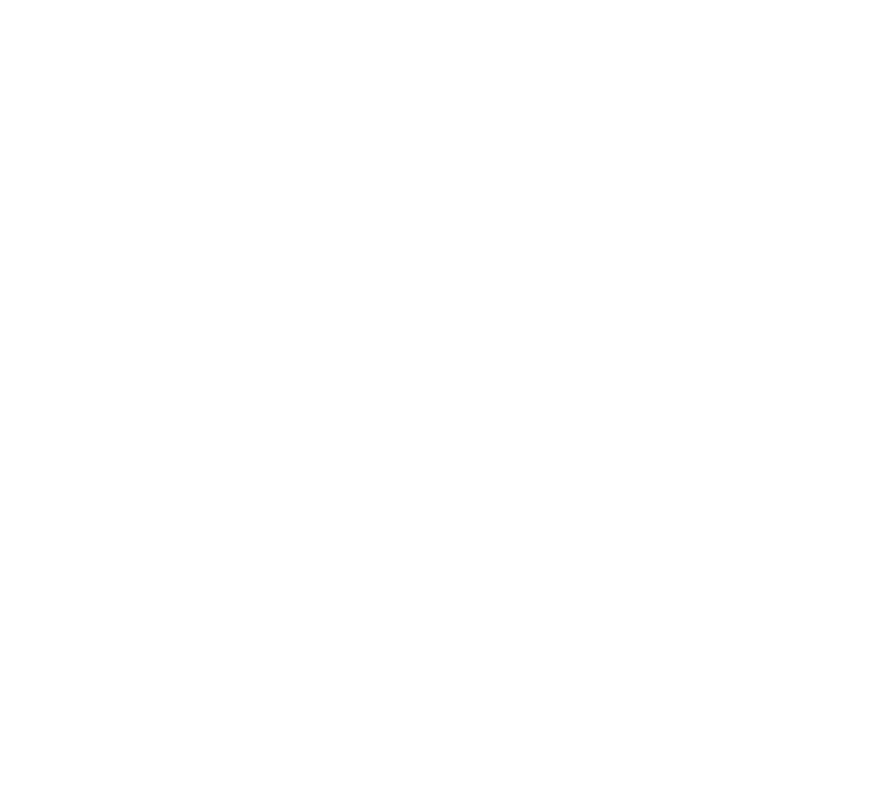
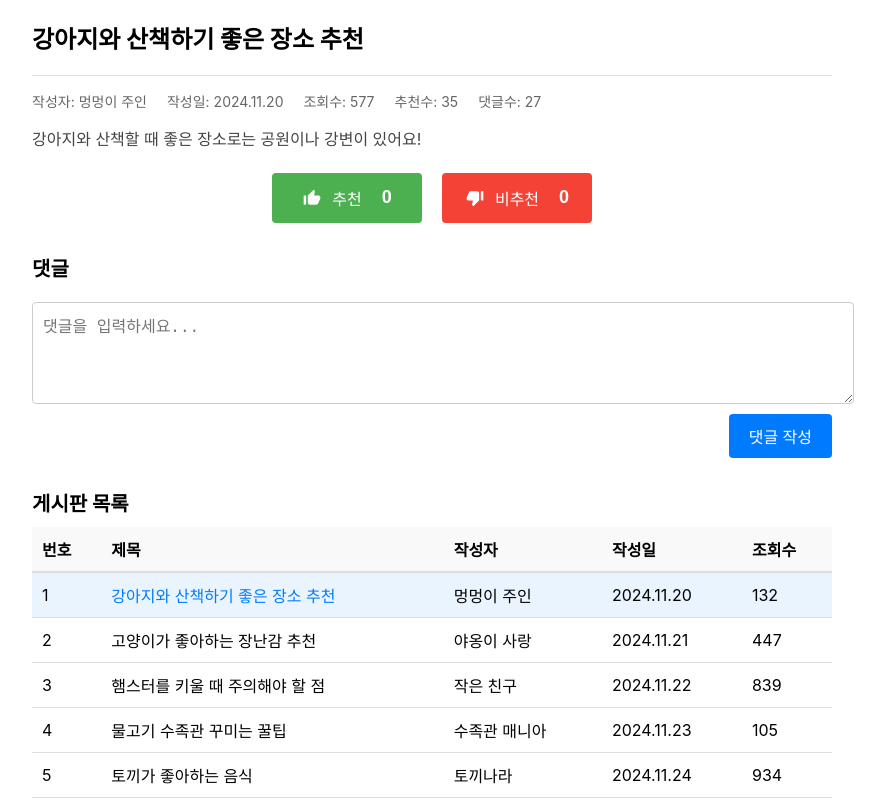
Before and after one commit to TalkingPotato90/pettopia, a React (Create React App) app in the folder frontend/: page /community/postdetail/1 in a window 1280 px wide. Before the commit this address had no page. Shown: the top 800 px of the page, without its empty margins (208-1093 px from the left). Built offline with nearby package versions, Linux system fonts and the light colour scheme.

Commit message:
feat: 상세글 하단 게시글 리스트 구현

```diff
--- a/frontend/src/App.js
+++ b/frontend/src/App.js
@@ -5,13 +5,108 @@
 import PostDetail from './pages/PostDetail';
 import Login from './pages/Login';
 
+const posts = [
+  {
+    id: 1,
+    title: '강아지와 산책하기 좋은 장소 추천',
+    author: '멍멍이 주인',
+    content: '강아지와 산책할 때 좋은 장소로는 공원이나 강변이 있어요!',
+    date: '2024.11.20',
+  },
+  {
+    id: 2,
+    title: '고양이가 좋아하는 장난감 추천',
+    author: '야옹이 사랑',
+    content: '고양이는 낚싯대 장난감이나 레이저 포인터를 정말 좋아해요!',
+    date: '2024.11.21',
+  },
+  {
+    id: 3,
+    title: '햄스터를 키울 때 주의해야 할 점',
+    author: '작은 친구',
+    content: '햄스터는 스트레스에 민감해서 조용한 환경에서 키워야 해요.',
+    date: '2024.11.22',
+  },
+  {
+    id: 4,
+    title: '물고기 수족관 꾸미는 꿀팁',
+    author: '수족관 매니아',
+    content: '수족관을 꾸밀 때 자연스러운 돌과 식물을 사용하는 것이 좋아요.',
+    date: '2024.11.23',
+  },
+  {
+    id: 5,
+    title: '토끼가 좋아하는 음식',
+    author: '토끼나라',
+    content: '토끼는 신선한 채소와 건초를 주로 먹고, 과일은 간식으로만 주세요.',
+    date: '2024.11.24',
+  },
+  {
+    id: 6,
+    title: '반려동물 보험의 필요성',
+    author: '보험 전문가',
+    content: '반려동물 보험은 예상치 못한 의료비를 대비하기 위해 필요합니다.',
+    date: '2024.11.25',
+  },
+  {
+    id: 7,
+    title: '앵무새 훈련하기',
+    author: '새 친구',
+    content: '앵무새는 똑똑해서 훈련이 가능하며, 보상으로 씨앗을 줄 수 있어요.',
+    date: '2024.11.26',
+  },
+  {
+    id: 8,
+    title: '고슴도치를 위한 집 꾸미기',
+    author: '고슴도치 주인',
+    content: '고슴도치는 은신처와 바닥재가 꼭 필요해요.',
+    date: '2024.11.27',
+  },
+  {
+    id: 9,
+    title: '반려동물과 함께 여행하기',
+    author: '여행 매니아',
+    content: '반려동물과 함께 여행하려면 이동장과 필요한 물품을 준비해야 해요.',
+    date: '2024.11.28',
+  },
+  {
+    id: 10,
+    title: '강아지 훈련시키는 방법',
+    author: '훈련사',
+    content:
+      '강아지 훈련은 일관성이 가장 중요하며, 긍정적인 보상을 활용하세요.',
+    date: '2024.11.29',
+  },
+  {
+    id: 11,
+    title: '반려동물 입양 전 체크리스트',
+    author: '입양센터',
+    content: '반려동물 입양 전에 시간과 비용, 환경을 잘 고려해야 합니다.',
+    date: '2024.11.30',
+  },
+  {
+    id: 12,
+    title: '고양이 털 관리 꿀팁',
+    author: '고양이 주인',
+    content:
+      '고양이 털 관리는 빗질을 자주 해주고, 털 제거기를 사용하는 것이 좋아요.',
+    date: '2024.12.01',
+  },
+];
+
 function App() {
   return (
     <div>
       <Routes>
-        <Route path="/community/freeboard" element={<FreeBoard />} />
+        <Route
+          path="/community/freeboard"
+          element={<FreeBoard posts={posts} />}
+        />
         <Route path="/mypage/main" element={<MyPageMain />} />
-        <Route path="/community/postdetail" element={<PostDetail />} />
+        <Route
+          path="/community/postdetail/:postId"
+          element={<PostDetail posts={posts} />}
+        />
         <Route path="/home/login" element={<Login />} />
       </Routes>
     </div>
--- a/frontend/src/pages/PostDetail.jsx
+++ b/frontend/src/pages/PostDetail.jsx
@@ -1,10 +1,20 @@
 import { useState } from 'react';
+import { useParams } from 'react-router-dom';
 import ReactionButtons from '../components/ReactionButtons';
 import CommentSection from '../components/CommentSection';
 
-const PostDetail = () => {
+const PostDetail = ({ posts }) => {
+  const { postId } = useParams(); // URL에서 현재 글의 ID를 가져옴
   const [comments, setComments] = useState([]);
   const [newComment, setNewComment] = useState('');
+
+  const currentPostIndex = posts.findIndex(
+    (post) => post.id === parseInt(postId),
+  ); // 현재 글의 인덱스
+  const surroundingPosts = posts.slice(
+    Math.max(0, currentPostIndex - 10),
+    Math.min(posts.length, currentPostIndex + 11),
+  );
 
   const handleAddComment = (parentId = null, content) => {
     if (content.trim() === '') return;
@@ -23,13 +33,31 @@
 
   return (
     <div style={styles.container}>
-      <h1 style={styles.title}>[공지] 자유게시판 이용 안내</h1>
-      <div style={styles.meta}>
-        <span style={styles.author}>작성자: 윤웅찬</span>
-        <span style={styles.date}>2024.11.21 11:11:57</span>
+      {/* 현재 게시물 */}
+      <div style={styles.postHeader}>
+        <h1 style={styles.title}>
+          {posts[currentPostIndex]?.title || '제목 없음'}
+        </h1>
+      </div>
+      <div style={styles.metaContainer}>
+        <span style={styles.metaItem}>
+          작성자: {posts[currentPostIndex]?.author || '익명'}
+        </span>
+        <span style={styles.metaItem}>
+          작성일: {posts[currentPostIndex]?.date || '날짜 없음'}
+        </span>
+        <span style={styles.metaItem}>
+          조회수: {Math.floor(Math.random() * 1000) + 1}
+        </span>
+        <span style={styles.metaItem}>
+          추천수: {Math.floor(Math.random() * 100)}
+        </span>
+        <span style={styles.metaItem}>
+          댓글수: {Math.floor(Math.random() * 50)}
+        </span>
       </div>
       <p style={styles.content}>
-        자유게시판을 이용해 주셔서 감사합니다. 공지사항을 꼭 읽어주세요.
+        {posts[currentPostIndex]?.content || '내용 없음'}
       </p>
       <ReactionButtons />
       <CommentSection
@@ -37,8 +65,52 @@
         newComment={newComment}
         onCommentChange={(e) => setNewComment(e.target.value)}
         onAddComment={handleAddComment}
-        setNewComment={setNewComment} // 추가된 부분
+        setNewComment={setNewComment} // 누락된 부분 추가
       />
+      {/* 하단 게시판 리스트 */}
+      <div style={styles.boardContainer}>
+        <h3 style={styles.boardTitle}>게시판 목록</h3>
+        <table style={styles.table}>
+          <thead>
+            <tr>
+              <th style={styles.th}>번호</th>
+              <th style={styles.th}>제목</th>
+              <th style={styles.th}>작성자</th>
+              <th style={styles.th}>작성일</th>
+              <th style={styles.th}>조회수</th>
+            </tr>
+          </thead>
+          <tbody>
+            {surroundingPosts.map((post, index) => (
+              <tr
+                key={post.id}
+                style={{
+                  backgroundColor:
+                    currentPostIndex === index ? '#EAF4FF' : 'transparent',
+                }}
+              >
+                <td style={styles.td}>{post.id}</td>
+                <td style={styles.td}>
+                  <a
+                    href={`/community/postdetail/${post.id}`}
+                    style={{
+                      ...styles.link,
+                      color: currentPostIndex === index ? '#007BFF' : '#000',
+                    }}
+                  >
+                    {post.title}
+                  </a>
+                </td>
+                <td style={styles.td}>{post.author}</td>
+                <td style={styles.td}>{post.date}</td>
+                <td style={styles.td}>
+                  {Math.floor(Math.random() * 1000) + 1}
+                </td>
+              </tr>
+            ))}
+          </tbody>
+        </table>
+      </div>
     </div>
   );
 };
@@ -47,31 +119,64 @@
   container: {
     margin: '20px auto',
     maxWidth: '800px',
-    padding: '20px',
-    border: '1px solid #ccc',
-    borderRadius: '8px',
-    backgroundColor: '#f9f9f9',
+    padding: 0,
+    backgroundColor: 'transparent',
+  },
+  postHeader: {
+    borderBottom: '1px solid #ddd', // 제목 아래 구분선
+    paddingBottom: '10px',
+    marginBottom: '15px',
   },
   title: {
     fontSize: '24px',
     fontWeight: 'bold',
     marginBottom: '10px',
+    color: '#000', // 제목 색상 유지
   },
-  meta: {
+  metaContainer: {
+    display: 'flex',
+    flexWrap: 'wrap', // 작은 화면에서 줄바꿈
+    gap: '10px',
+    marginBottom: '15px',
     fontSize: '14px',
-    color: '#888',
-    marginBottom: '20px',
+    color: '#666',
   },
-  author: {
+  metaItem: {
     marginRight: '10px',
-  },
-  date: {
-    color: '#666',
+    color: '#666', // 메타 정보 색상 유지
   },
   content: {
     fontSize: '16px',
     lineHeight: '1.6',
     marginBottom: '20px',
+    color: '#444',
+  },
+  boardContainer: {
+    marginTop: '30px',
+  },
+  boardTitle: {
+    fontSize: '20px',
+    fontWeight: 'bold',
+    marginBottom: '10px',
+  },
+  table: {
+    width: '100%',
+    borderCollapse: 'collapse',
+  },
+  th: {
+    borderBottom: '2px solid #ddd',
+    padding: '10px',
+    textAlign: 'left',
+    fontWeight: 'bold',
+    backgroundColor: '#f9f9f9',
+  },
+  td: {
+    borderBottom: '1px solid #ddd',
+    padding: '10px',
+    textAlign: 'left',
+  },
+  link: {
+    textDecoration: 'none',
   },
 };
 
```
